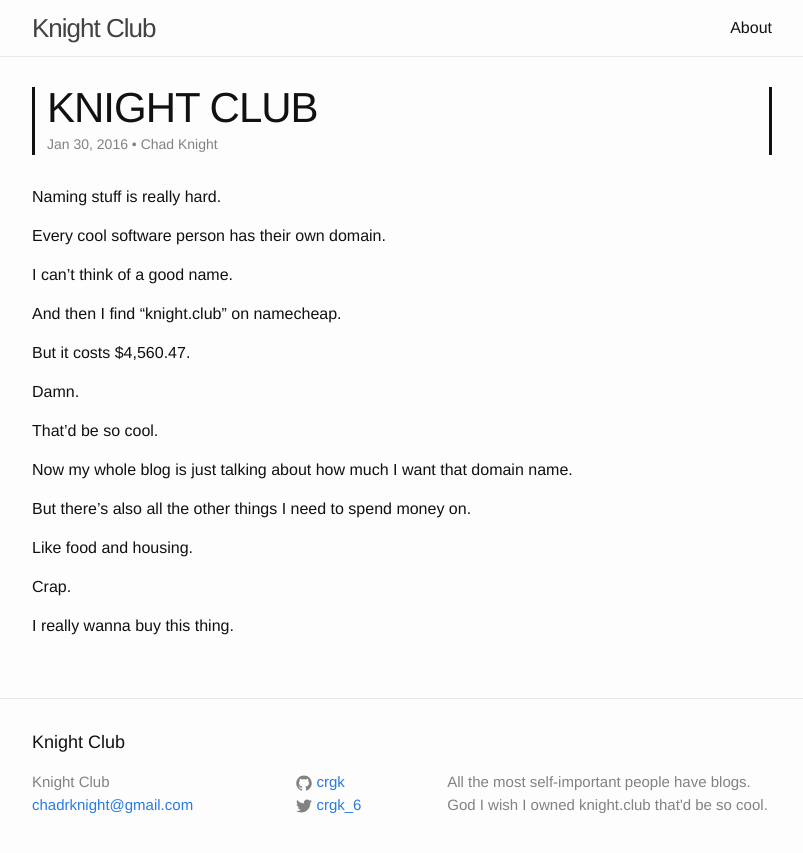
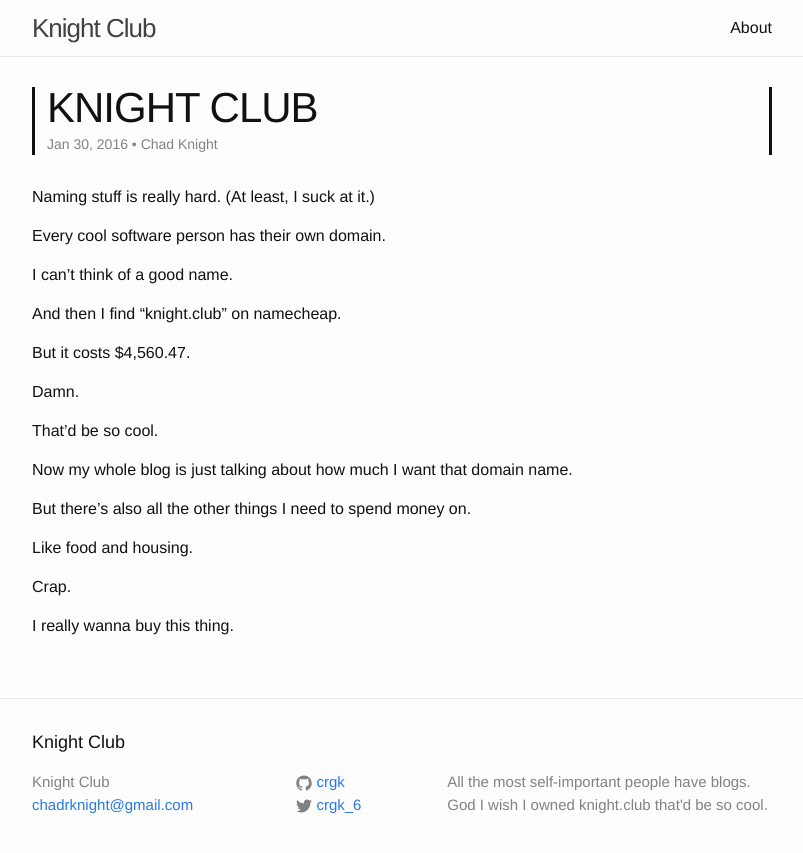
Before and after one commit to crgk/crgk.github.io, a Jekyll site: the page built from _posts/2016-01-30-knight-club.md, in a window 1280 px wide. Shown: the top 853 px of the page, without its empty margins (238-1041 px from the left). Built offline with Jekyll 4.4.1, drawn with Linux system fonts in a browser that asks for light colours; some of the changed lines change nothing that is shown.

Commit message:
actually emoji rodeo

```diff
--- a/_layouts/post.html
+++ b/_layouts/post.html
@@ -12,5 +12,21 @@
   <article class="post-content">
     {{ content }}
   </article>
+  <div data-rodeo></div>
+
+  <!-- super sketchy emoji.rodeo -->
+  <script type="text/javascript">
+    var __rodeo_config = {
+        'clientId': '3d2803f9b42cb9958b43b2ed61ee2fa1ba1b1e0c67b3c437e135b0d759872be5',
+        'theme': 'slack'
+    };
+
+    var d = document.getElementsByTagName('head')[0],
+    s = document.createElement('script');
+
+    s.type = 'text/javascript';
+    s.src = '//cdn.emoji.rodeo/dist.js';
+    d.appendChild(s);
+</script>
 
 </div>
--- a/_posts/2016-01-30-knight-club.md
+++ b/_posts/2016-01-30-knight-club.md
@@ -4,7 +4,7 @@
 author: Chad Knight
 ---
 
-Naming stuff is really hard.
+Naming stuff is really hard. (At least, I suck at it.)
 
 Every cool software person has their own domain.
 
```
